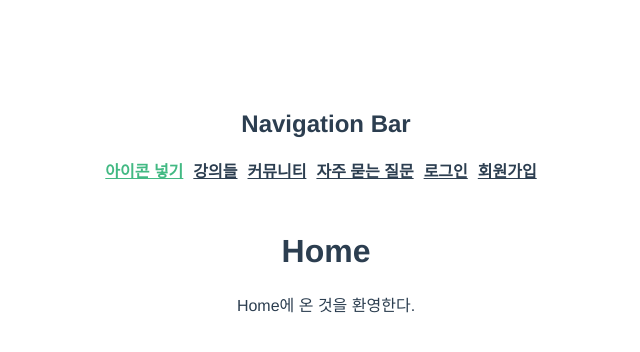
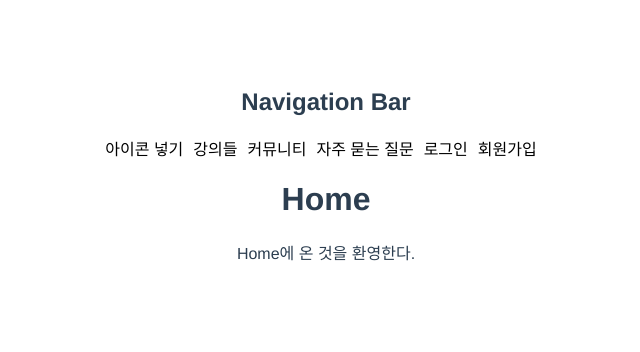
Before and after one commit to leo0842/mdr_front, a Vue app: page / in a window 1280 px wide. Shown: the top 352 px of the page, without its empty margins (314-954 px from the left). Built offline with nearby package versions, Linux system fonts and the light colour scheme.

Commit message:
초기설정 삭제 css 전체 페이지 활용을 위해 body 전체를 absolute position으로 설정 기본 a tag 설정 초기화

```diff
--- a/src/App.vue
+++ b/src/App.vue
@@ -1,5 +1,5 @@
 <script>
-import Navigation from './components/Navigation'
+import Navigation from './components/Navigation';
 
 export default {
   name: 'app',
@@ -19,7 +19,11 @@ export default {
 </template>
 
 <style lang="scss">
+
 #app {
+  position: absolute;
+  left: 0;
+  width: 100%;;
   font-family: Avenir, Helvetica, Arial, sans-serif;
   -webkit-font-smoothing: antialiased;
   -moz-osx-font-smoothing: grayscale;
@@ -28,16 +32,8 @@ export default {
   color: #2c3e50;
 }
 
-#nav {
-  padding: 30px;
-
-  a {
-    font-weight: bold;
-    color: #2c3e50;
-
-    &.router-link-exact-active {
-      color: #42b983;
-    }
-  }
+a {
+  color: black;
+  text-decoration: none;
 }
 </style>
```
